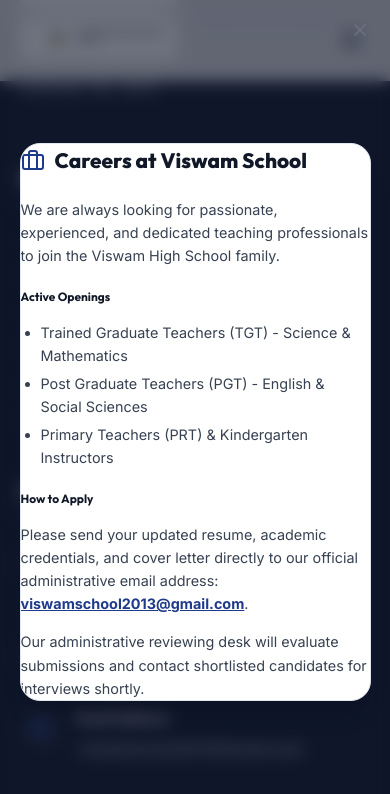
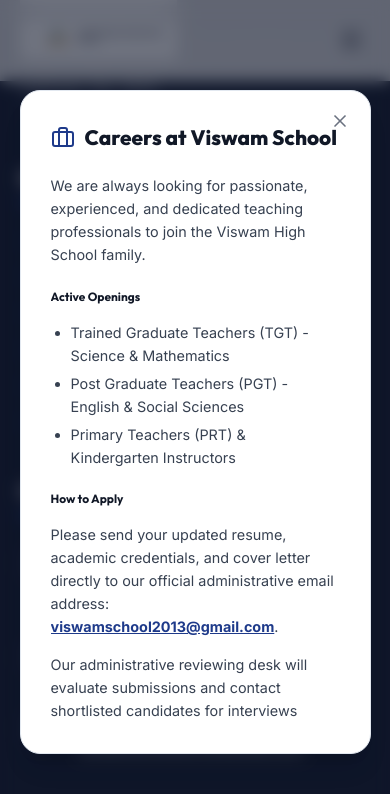
Before and after one commit to raghavendrasri1210-coder/viswam-school, a React (Vite) app: page /#home in a window 390 px wide. Both pictures are taken after a click on the link "Careers". Shown: the part 3652-4446 px from the top of the page. Built offline with nearby package versions, Linux system fonts and the light colour scheme.

Commit message:
fix: make careers modal content fully editable by admin, add scroll wrapper to prevent cut-offs, and enable admin toolbar wrapping on mobile viewports

```diff
--- a/src/App.jsx
+++ b/src/App.jsx
@@ -33,7 +33,10 @@
 
   principalName: 'Maddela Neeraja',
   principalCredentials: 'M.Sc B.Ed',
-  principalBio: 'Leading our school family with a dedication to bringing out the absolute best in South Indian moral values and world-class educational techniques for every child.'
+  principalBio: 'Leading our school family with a dedication to bringing out the absolute best in South Indian moral values and world-class educational techniques for every child.',
+
+  careersDesc: 'We are always looking for passionate, experienced, and dedicated teaching professionals to join the Viswam High School family.',
+  careersOpenings: 'Trained Graduate Teachers (TGT) - Science & Mathematics\nPost Graduate Teachers (PGT) - English & Social Sciences\nPrimary Teachers (PRT) & Kindergarten Instructors'
 };
 
 const DEFAULT_STAFF = [
@@ -833,6 +836,9 @@
         isOpen={infoModalOpen}
         onClose={() => setInfoModalOpen(false)}
         type={infoModalType}
+        isEditMode={isEditMode}
+        schoolData={schoolData}
+        onUpdateSchoolData={handleUpdateSchoolData}
       />
     </div>
   );
--- a/src/components/InfoModal.jsx
+++ b/src/components/InfoModal.jsx
@@ -1,7 +1,7 @@
 import React from 'react';
 import { X, FileText, ShieldAlert, Map, Briefcase } from 'lucide-react';
 
-export default function InfoModal({ isOpen, onClose, type }) {
+export default function InfoModal({ isOpen, onClose, type, isEditMode, schoolData, onUpdateSchoolData }) {
   if (!isOpen) return null;
 
   const getContent = () => {
@@ -73,20 +73,50 @@
           )
         };
       case 'careers':
+        const desc = schoolData?.careersDesc || 'We are always looking for passionate, experienced, and dedicated teaching professionals to join the Viswam High School family.';
+        const openings = schoolData?.careersOpenings || 'Trained Graduate Teachers (TGT) - Science & Mathematics\nPost Graduate Teachers (PGT) - English & Social Sciences\nPrimary Teachers (PRT) & Kindergarten Instructors';
+
         return {
           icon: <Briefcase size={24} style={{ color: 'var(--primary)' }} />,
           title: 'Careers at Viswam School',
-          body: (
+          body: isEditMode ? (
+            <div style={{ display: 'flex', flexDirection: 'column', gap: '15px', fontSize: '0.9rem', color: 'var(--text-main)' }}>
+              <div>
+                <label className="form-label" style={{ fontWeight: '700', color: 'var(--text-dark)' }}>Careers Introduction Description</label>
+                <textarea
+                  className="form-input"
+                  rows={3}
+                  value={desc}
+                  onChange={(e) => onUpdateSchoolData('careersDesc', e.target.value)}
+                  style={{ width: '100%', fontFamily: 'inherit', marginTop: '5px', padding: '8px' }}
+                />
+              </div>
+              <div>
+                <label className="form-label" style={{ fontWeight: '700', color: 'var(--text-dark)' }}>Active Openings (one per line)</label>
+                <textarea
+                  className="form-input"
+                  rows={4}
+                  value={openings}
+                  onChange={(e) => onUpdateSchoolData('careersOpenings', e.target.value)}
+                  style={{ width: '100%', fontFamily: 'inherit', marginTop: '5px', padding: '8px' }}
+                  placeholder="Enter active job openings..."
+                />
+              </div>
+              <p style={{ fontSize: '0.8rem', color: 'var(--text-light)', margin: 0 }}>
+                Note: Candidates will be instructed to email their applications to the configured administrative email address ({schoolData?.contactEmail || 'viswamschool2013@gmail.com'}).
+              </p>
+            </div>
+          ) : (
             <div style={{ display: 'flex', flexDirection: 'column', gap: '15px', fontSize: '0.9rem', lineHeight: '1.6', color: 'var(--text-main)' }}>
-              <p>We are always looking for passionate, experienced, and dedicated teaching professionals to join the Viswam High School family.</p>
+              <p>{desc}</p>
               <h5 style={{ fontWeight: '700', color: 'var(--text-dark)', margin: '5px 0 0 0' }}>Active Openings</h5>
               <ul style={{ paddingLeft: '20px', display: 'flex', flexDirection: 'column', gap: '5px', listStyleType: 'disc' }}>
-                <li>Trained Graduate Teachers (TGT) - Science & Mathematics</li>
-                <li>Post Graduate Teachers (PGT) - English & Social Sciences</li>
-                <li>Primary Teachers (PRT) & Kindergarten Instructors</li>
+                {openings.split('\n').filter(line => line.trim()).map((line, idx) => (
+                  <li key={idx}>{line}</li>
+                ))}
               </ul>
               <h5 style={{ fontWeight: '700', color: 'var(--text-dark)', margin: '5px 0 0 0' }}>How to Apply</h5>
-              <p>Please send your updated resume, academic credentials, and cover letter directly to our official administrative email address: <a href="mailto:viswamschool2013@gmail.com" style={{ color: 'var(--primary)', fontWeight: '700', textDecoration: 'underline' }}>viswamschool2013@gmail.com</a>.</p>
+              <p>Please send your updated resume, academic credentials, and cover letter directly to our official administrative email address: <a href={`mailto:${schoolData?.contactEmail || 'viswamschool2013@gmail.com'}`} style={{ color: 'var(--primary)', fontWeight: '700', textDecoration: 'underline' }}>{schoolData?.contactEmail || 'viswamschool2013@gmail.com'}</a>.</p>
               <p>Our administrative reviewing desk will evaluate submissions and contact shortlisted candidates for interviews shortly.</p>
             </div>
           )
@@ -100,8 +130,18 @@
 
   return (
     <div className="modal-overlay" onClick={onClose} style={{ zIndex: 1100 }}>
-      <div className="modal-container" onClick={(e) => e.stopPropagation()} style={{ maxWidth: '600px', width: '90%', animation: 'fadeInDown 0.3s ease-out' }}>
-        <button className="modal-close" onClick={onClose}>
+      <div
+        className="modal-container"
+        onClick={(e) => e.stopPropagation()}
+        style={{
+          maxWidth: '600px',
+          width: '90%',
+          padding: '30px',
+          position: 'relative',
+          animation: 'fadeInDown 0.3s ease-out'
+        }}
+      >
+        <button className="modal-close" onClick={onClose} style={{ top: '20px', right: '20px' }}>
           <X size={20} />
         </button>
         <div style={{ display: 'flex', alignItems: 'center', gap: '10px', marginBottom: '20px' }}>
@@ -110,7 +150,7 @@
             {data.title}
           </h3>
         </div>
-        <div>
+        <div style={{ maxHeight: '65vh', overflowY: 'auto', paddingRight: '5px' }}>
           {data.body}
         </div>
       </div>
--- a/src/index.css
+++ b/src/index.css
@@ -1490,9 +1490,7 @@
     padding: 12px 14px !important;
     font-size: 0.85rem !important;
   }
-}
-
-@media (max-width: 600px) {
+
   .leadership-role-card {
     grid-template-columns: 1fr;
     padding: 20px;
@@ -1518,4 +1516,32 @@
   .leadership-info-col textarea {
     text-align: center;
   }
-}
+
+  /* Admin Toolbar Responsive Layout styling */
+  .admin-toolbar {
+    flex-direction: column;
+    gap: 12px;
+    align-items: stretch;
+    padding: 12px 15px;
+    position: relative;
+  }
+
+  .admin-info {
+    justify-content: space-between;
+    width: 100%;
+  }
+
+  .admin-actions {
+    flex-wrap: wrap;
+    justify-content: center;
+    gap: 8px;
+    width: 100%;
+  }
+
+  .btn-admin {
+    font-size: 0.78rem !important;
+    padding: 8px 12px !important;
+    flex: 1 1 auto;
+    justify-content: center;
+  }
+}
```
